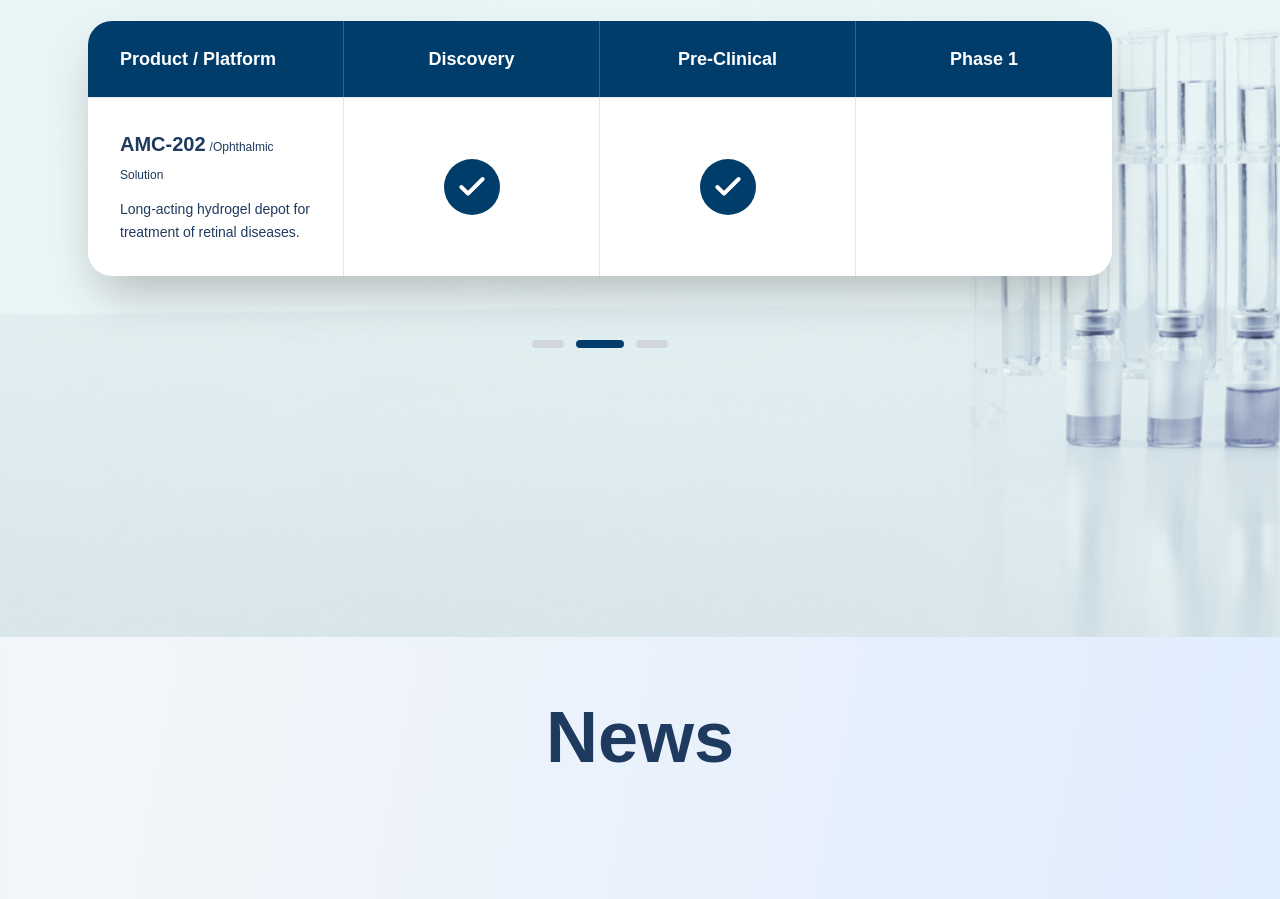
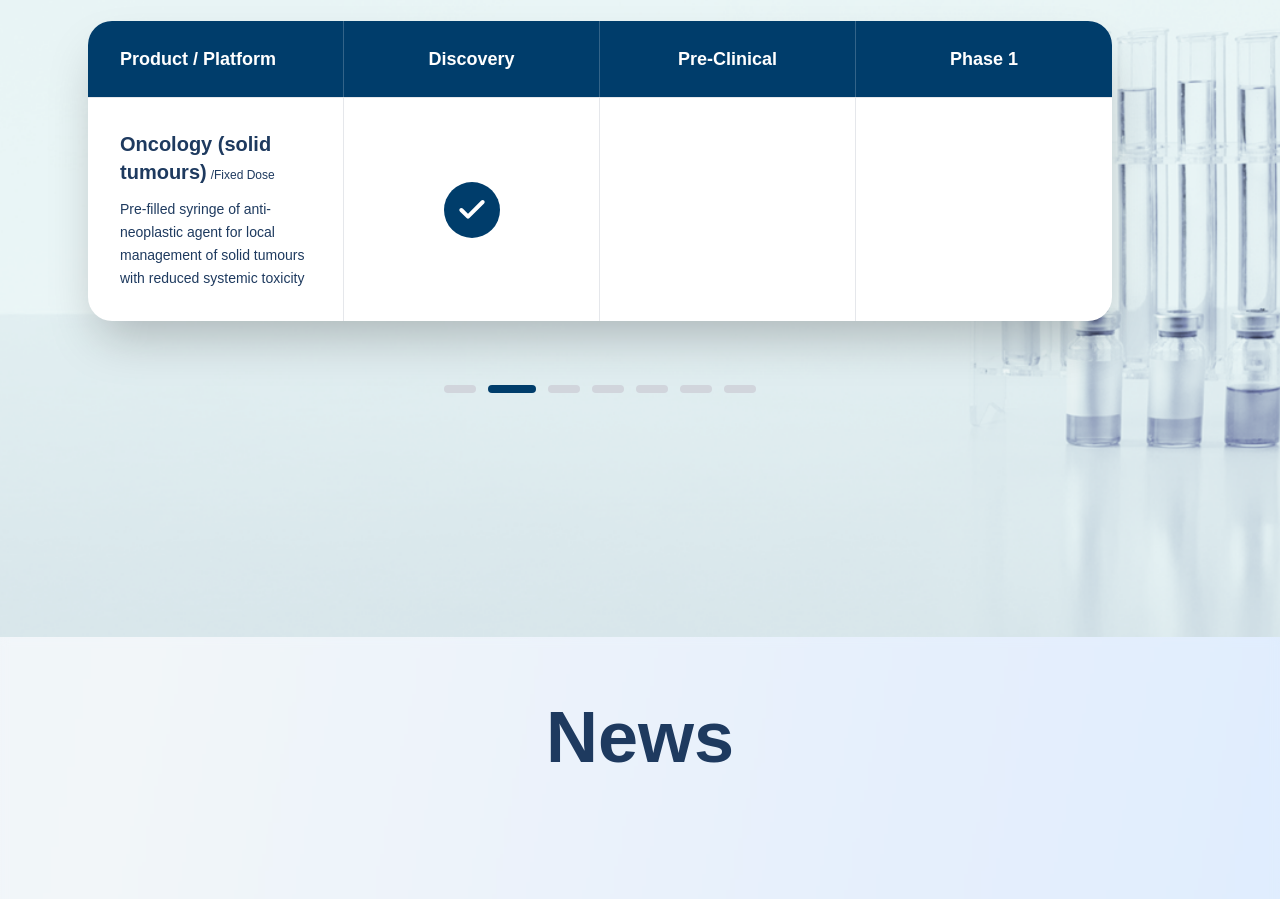
Before and after one commit to sharonatikin/amacathera, a Next.js app: page / in a window 1280 px wide. Shown: the part 5200-6099 px from the top of the page. Built offline with nearby package versions, Linux system fonts and the light colour scheme.

Commit message:
10/11/25.6

```diff
--- a/src/components/Pipeline.tsx
+++ b/src/components/Pipeline.tsx
@@ -1,34 +1,7 @@
 'use client';
+import { pipelineData } from '@/const/pipeling';
 import { ArrowRight, Check, ArrowLeft } from 'lucide-react';
 import { useState, useEffect, useRef } from 'react';
-
-// Sample pipeline data
-const pipelineData = [
-  {
-    product: "AMC-101",
-    type: "Hydrogel Platform",
-    description: "Injectable hydrogel for sustained localized delivery in oncology applications.",
-    discovery: true,
-    preClinical: true,
-    phase1: true
-  },
-  {
-    product: "AMC-202",
-    type: "Ophthalmic Solution",
-    description: "Long-acting hydrogel depot for treatment of retinal diseases.",
-    discovery: true,
-    preClinical: true,
-    phase1: false
-  },
-  {
-    product: "AMC-303",
-    type: "Inflammatory",
-    description: "Localized anti-inflammatory therapy using sustained-release hydrogel technology.",
-    discovery: true,
-    preClinical: false,
-    phase1: false
-  }
-];
 
 export default function Pipeline() {
   const [activeSlide, setActiveSlide] = useState(0);
```
